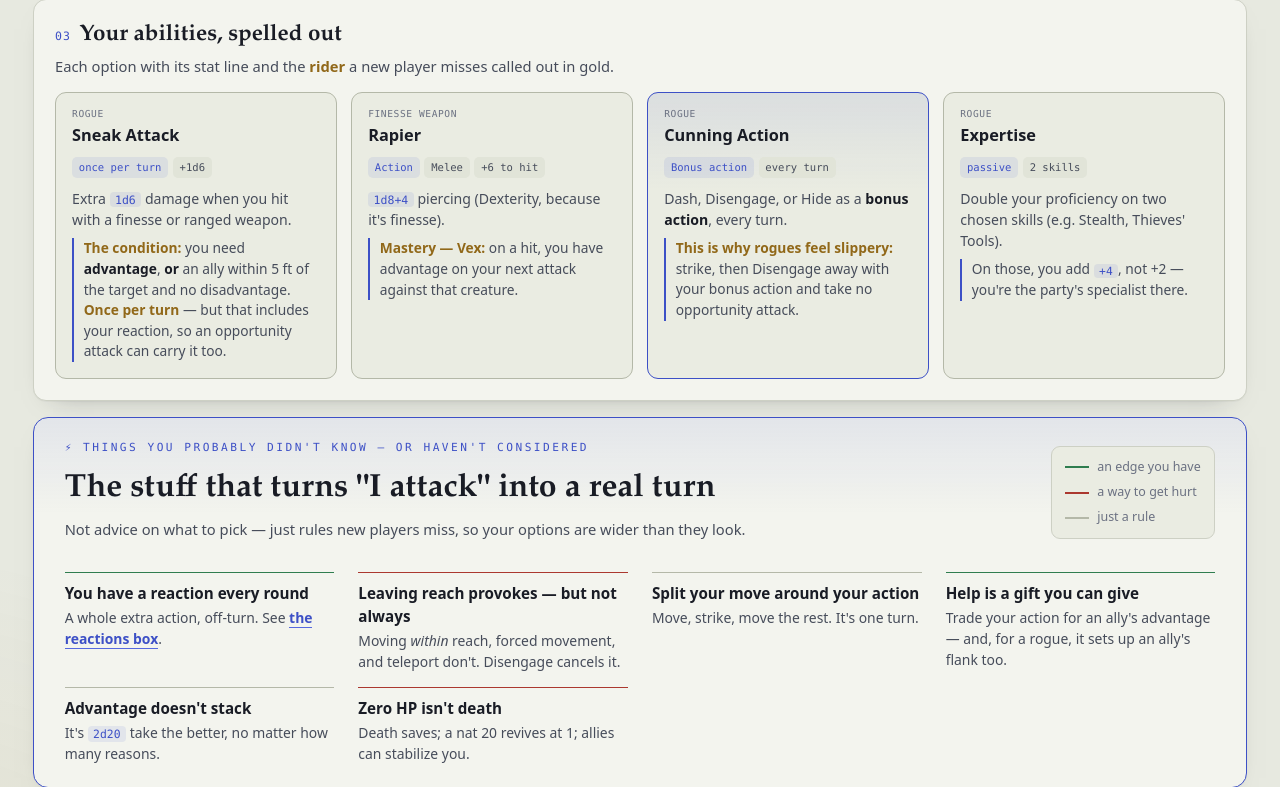
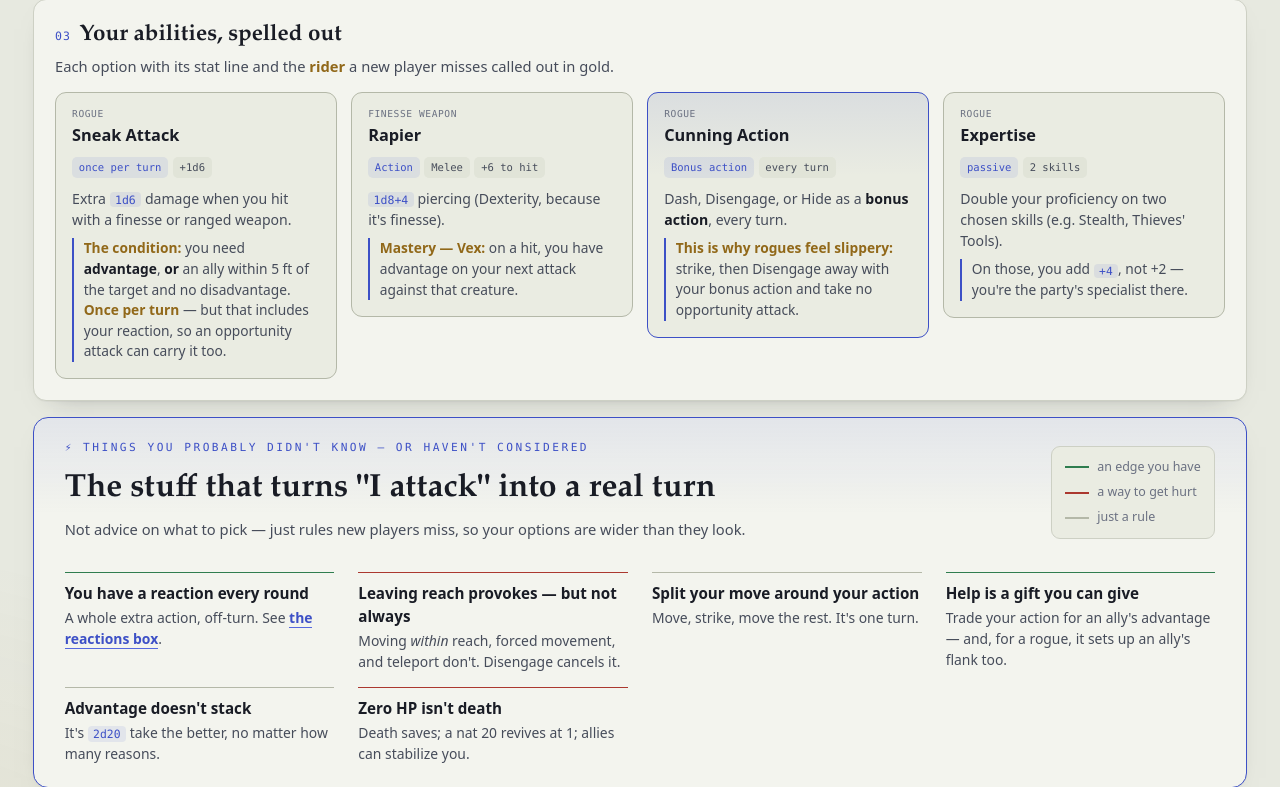
Before and after one commit to tohuw/eddic, a Python web app: template modules/companion/templates/learners-primer.skeleton.html in a window 1280 px wide; the page is wider, and only the part inside the window is pictured. Shown: the part 1100-1887 px from the top of that part. Run offline with Jinja, Linux system fonts and the light colour scheme; the template is opened without the code that fills it, so the values that code supplies are empty.

Commit message:
companion: primer skeleton — masonry ability cards
One long ability card in the grid stretched its whole row, leaving
columns of dead space in the short cards. Pack with CSS columns
(break-inside: avoid) so cards keep natural height and balance.

Co-Authored-By: Claude Fable 5 <noreply@anthropic.com>

```diff
--- a/modules/companion/templates/learners-primer.skeleton.html
+++ b/modules/companion/templates/learners-primer.skeleton.html
@@ -112,8 +112,8 @@
   details.more summary::before{content:"▸ "}
   details.more[open] summary::before{content:"▾ "}
   details.more p{font-size:.9rem;color:var(--ink-soft);margin:.55rem 0 0}
-  .abilities{display:grid;grid-template-columns:repeat(auto-fill,minmax(268px,1fr));gap:.9rem}
-  .ab{border:1px solid var(--line-strong);border-radius:11px;background:var(--panel-2);padding:.9rem 1rem 1rem}
+  .abilities{columns:268px;column-gap:.9rem}
+  .ab{border:1px solid var(--line-strong);border-radius:11px;background:var(--panel-2);padding:.9rem 1rem 1rem;break-inside:avoid;margin-bottom:.9rem}
   .ab.react{border-color:var(--accent);background:linear-gradient(180deg,var(--accent-wash),transparent 34%),var(--panel-2)}
   .ab-top{display:flex;flex-direction:column-reverse;align-items:flex-start;gap:.12rem}
   .ab h3{margin:0;font-size:1.02rem;font-weight:700;font-family:var(--body)}
```
